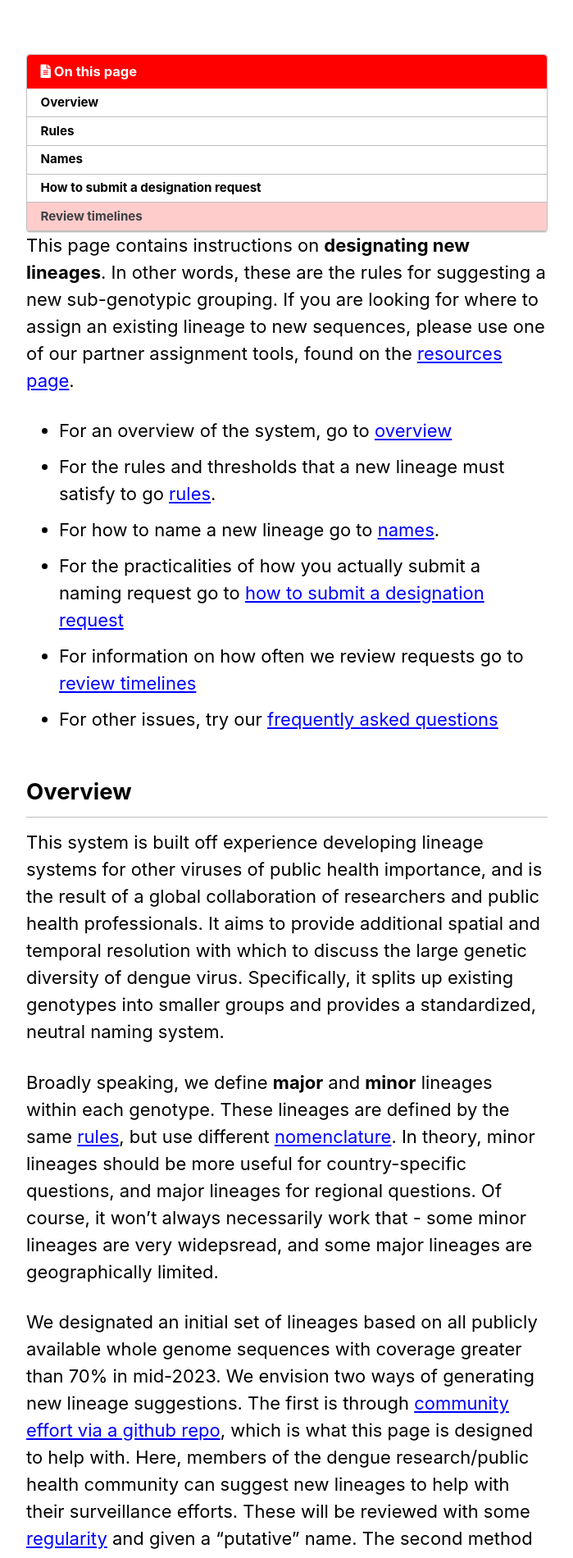
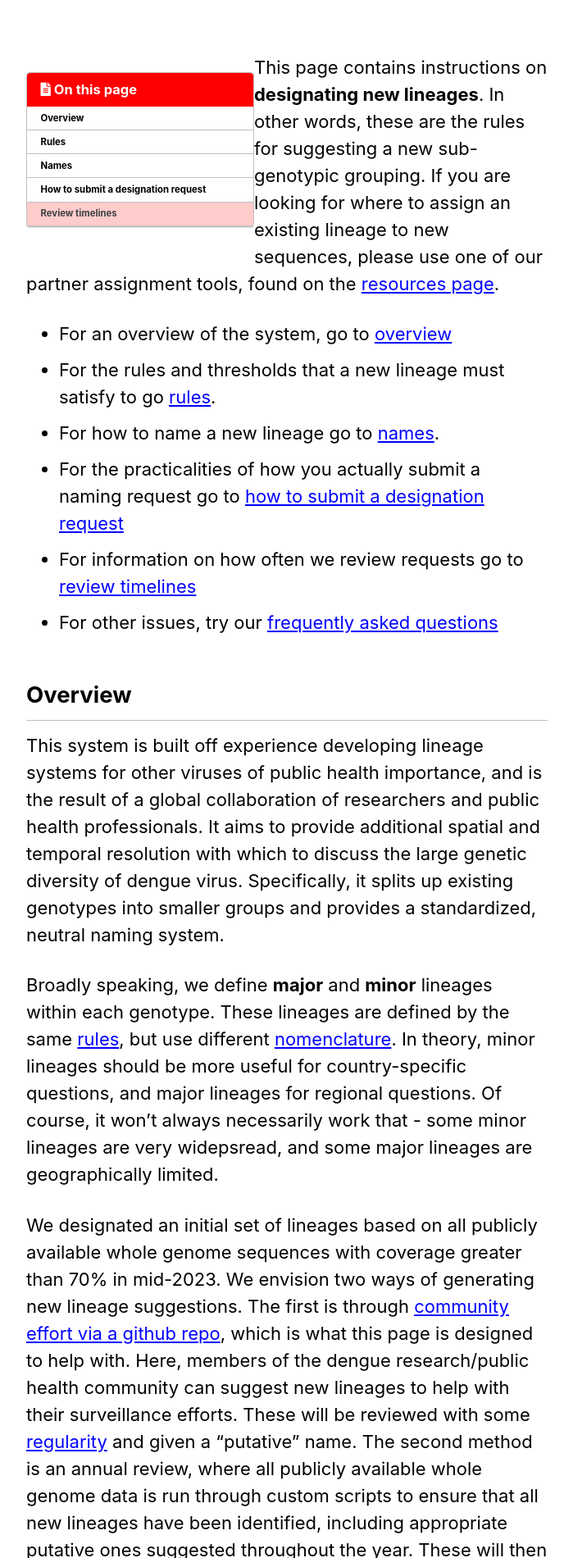
Before and after one commit to DENV-lineages/denv-lineages.github.io, a Jekyll site: the page built from _pages/rules.md, in a window 1280 px wide. Shown: the part 393-2293 px from the top of the page at 82% size, without its empty margins (290-989 px from the left). Built offline with Jekyll 4.4.1, drawn with Linux system fonts in a browser that asks for light colours; cached includes are drawn as plain includes.

Commit message:
add dengue layout

```diff
--- a/_layouts/dengue_layout.html
+++ b/_layouts/dengue_layout.html
@@ -39,7 +39,7 @@ layout: default
 
       <section class="page__content e-content" itemprop="text">
         {% if page.toc %}
-          <aside class="sidebar__leftt {% if page.toc_sticky %}sticky{% endif %}">
+          <aside class="sidebar {% if page.toc_sticky %}sticky{% endif %}">
             <nav class="toc">
               <header><h4 class="nav__title"><i class="fas fa-{{ page.toc_icon | default: 'file-alt' }}"></i> {{ page.toc_label | default: site.data.ui-text[site.locale].toc_label | default: "On this page" }}</h4></header>
               {% include toc.html sanitize=true html=content h_min=1 h_max=6 class="toc__menu" skip_no_ids=true %}
```
Also changed, not shown: _pages/rules.md (+1 -0 lines).
